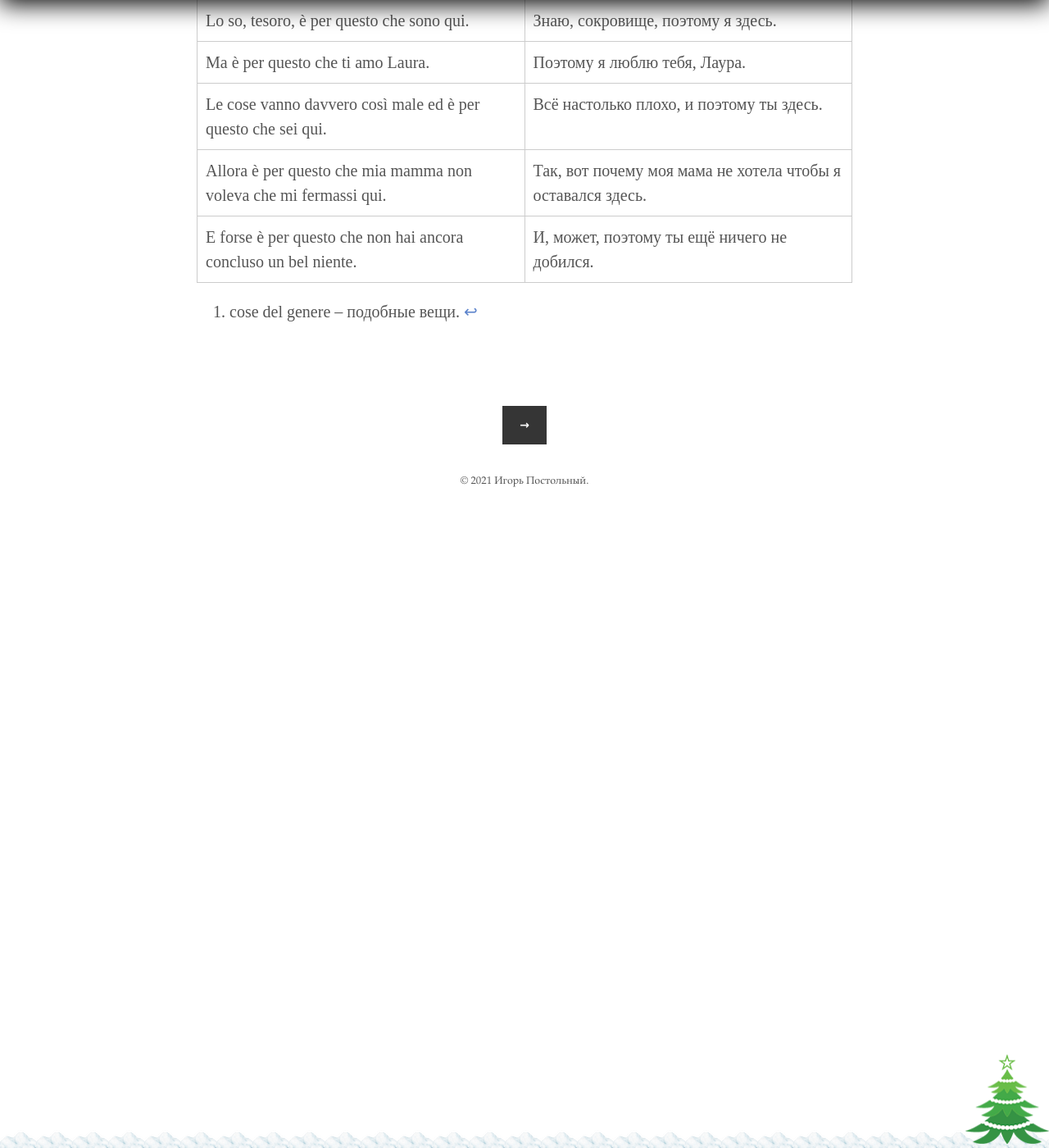
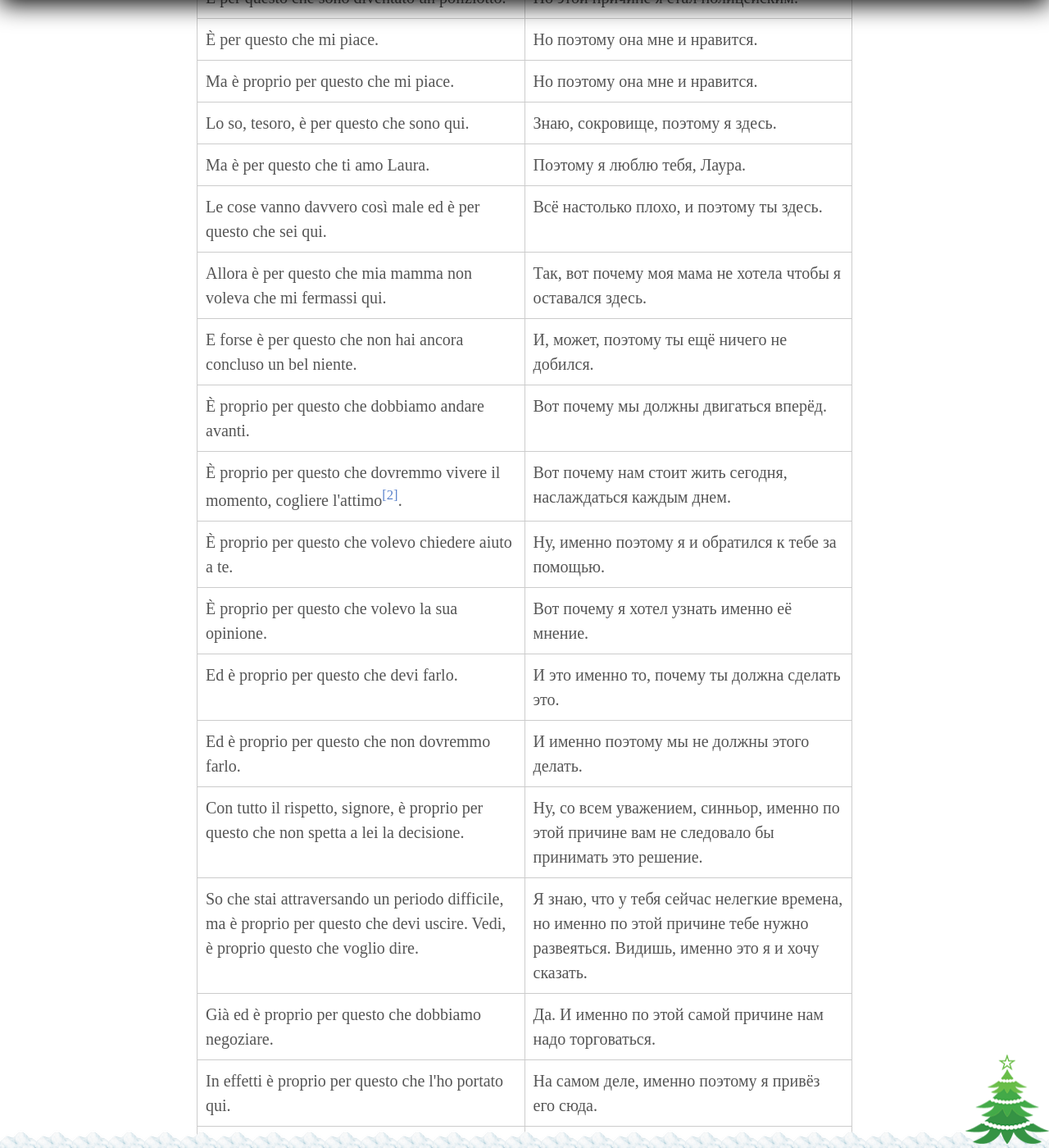
Before and after one commit to postolny/postolny.github.io, a Jekyll site: the page built from _posts/2021-07-06-e-per-questo-che.md, in a window 1280 px wide and 1400 px high, scrolled down 1637 px. Shown: the whole window at 82% size. Built offline with Jekyll 4.4.1, drawn with Linux system fonts in a browser that asks for light colours; some of the changed text lies outside the part shown.

Commit message:
Add files via upload

```diff
--- a/_posts/2021-07-06-e-per-questo-che.md
+++ b/_posts/2021-07-06-e-per-questo-che.md
@@ -1,6 +1,6 @@
 ---
 layout: post
-title: "è per questo che..."
+title: "è (proprio) per questo che..."
 description: "La costruzione italiana \"è per questo che...\" viene tradotta in russo come: \"вот почему..., поэтому..., именно поэтому..., потому-то и т. д.\"."
 author: "И. Постольный"
 comments: false
@@ -10,7 +10,7 @@
 
 ### Significato
 
-La costruzione italiana "è per questo che..." viene tradotta in russo come: "вот почему..., поэтому..., именно поэтому..., потому-то и т. д.".
+La costruzione italiana "è (proprio) per questo che..." viene tradotta in russo come: "вот почему..., поэтому..., именно поэтому..., потому-то и т. д.".
 
 ### Esempi d'uso
 
@@ -30,10 +30,28 @@
 |È per questo che vengo sempre qui.|Поэтому я сюда и прихожу постоянно.|
 |È per questo che sono diventato un poliziotto.|По этой причине я стал полицейским.|
 |È per questo che mi piace.|Но поэтому она мне и нравится.|
+|Ma è proprio per questo che mi piace.|Но поэтому она мне и нравится.|
 |Lo so, tesoro, è per questo che sono qui.|Знаю, сокровище, поэтому я здесь.|
 |Ma è per questo che ti amo Laura.|Поэтому я люблю тебя, Лаура.|
 |Le cose vanno davvero così male ed è per questo che sei qui.|Всё настолько плохо, и поэтому ты здесь.|
 |Allora è per questo che mia mamma non voleva che mi fermassi qui.|Так, вот почему моя мама не хотела чтобы я оставался здесь.|
 |E forse è per questo che non hai ancora concluso un bel niente.|И, может, поэтому ты ещё ничего не добился.|
+|È proprio per questo che dobbiamo andare avanti.|Вот почему мы должны двигаться вперёд.|
+|È proprio per questo che dovremmo vivere il momento, cogliere l'attimo[^2].|Вот почему нам стоит жить сегодня, наслаждаться каждым днем.|
+|È proprio per questo che volevo chiedere aiuto a te.|Ну, именно поэтому я и обратился к тебе за помощью.|
+|È proprio per questo che volevo la sua opinione.|Вот почему я хотел узнать именно её мнение.|
+|Ed è proprio per questo che devi farlo.|И это именно то, почему ты должна сделать это.|
+|Ed è proprio per questo che non dovremmo farlo.|И именно поэтому мы не должны этого делать.|
+|Con tutto il rispetto, signore, è proprio per questo che non spetta a lei la decisione.|Ну, со всем уважением, синньор, именно по этой причине вам не следовало бы принимать это решение.|
+|So che stai attraversando un periodo difficile, ma è proprio per questo che devi uscire. Vedi, è proprio questo che voglio dire.|Я знаю, что у тебя сейчас нелегкие времена, но именно по этой причине тебе нужно развеяться. Видишь, именно это я и хочу сказать.|
+|Già ed è proprio per questo che dobbiamo negoziare.|Да. И именно по этой самой причине нам надо торговаться.|
+|In effetti è proprio per questo che l'ho portato qui.|На самом деле, именно поэтому я привёз его сюда.|
+|Voglio dire, è proprio per questo che non possiamo parcheggiare nel garage.|Я хочу сказать, что мы из-за этого даже в гараж не можем заехать.|
+|Ed è proprio per questo che Carrie deve fare tutto secondo le regole[^3].|И именно по этому Кэрри должна следовать правилам.|
+|Ma è proprio per questo che sei migliore di loro.|И это делает тебя лучше, чем они.|
 
 [^1]: cose del genere – подобные вещи.
+
+[^2]: cogliere l'attimo – ловить момент; cogli l'attimo fuggente (carpe diem)! – лови момент!
+
+[^3]: secondo le regole – по всем правилам.
```
